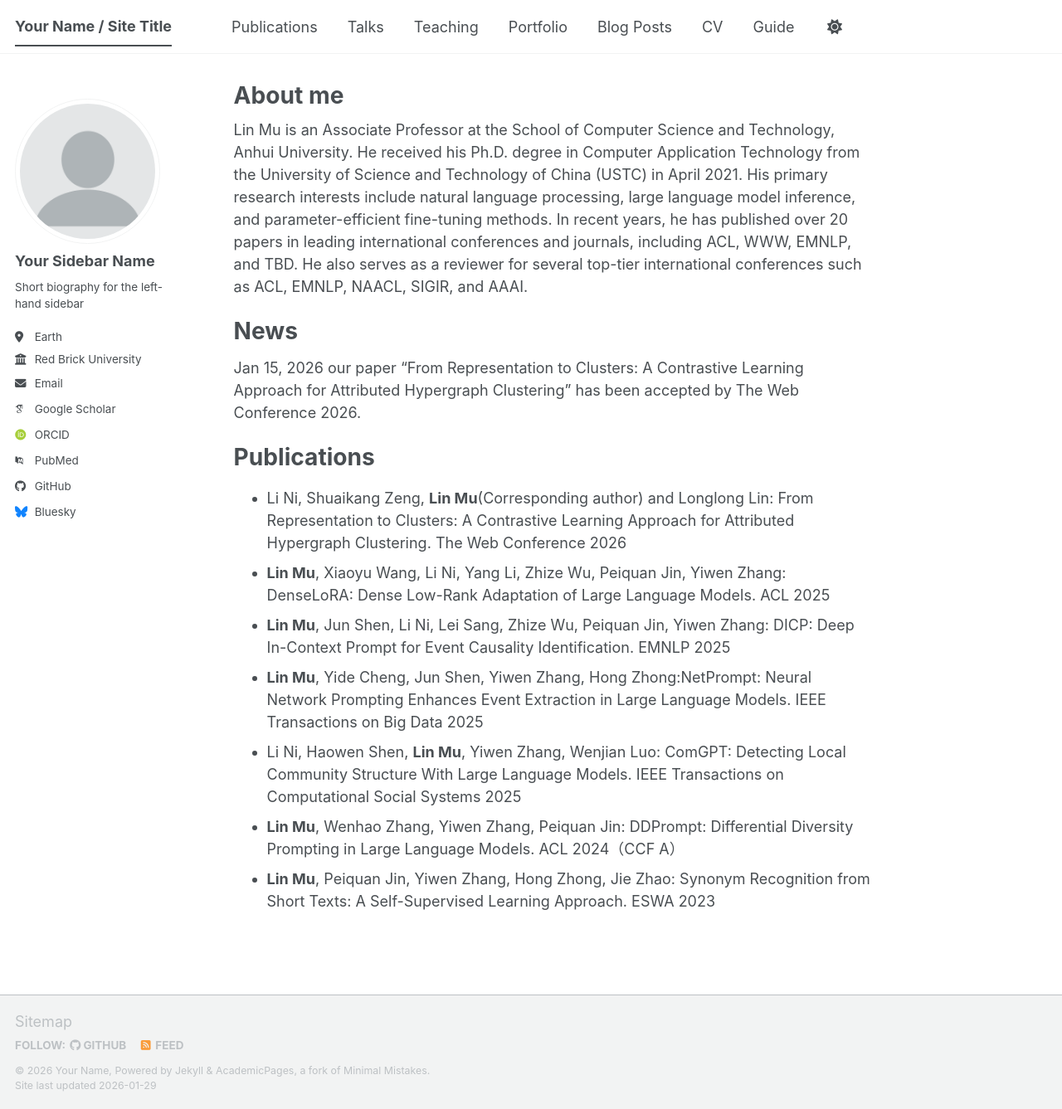
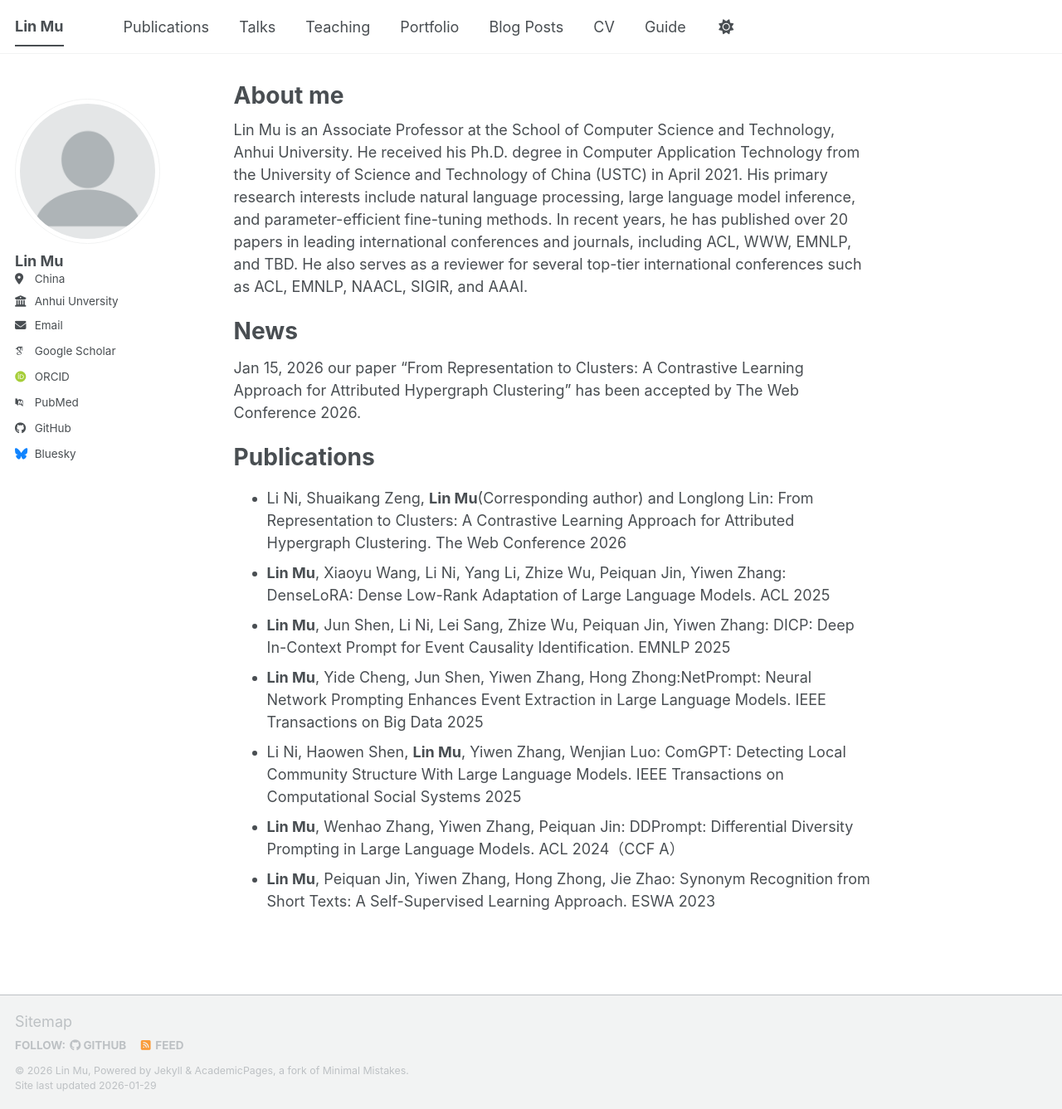
Before and after one commit to mulin-ahu/mulin.github.io, a Jekyll site: the page built from _pages/about.md, in a window 1280 px wide and 1337 px high. Shown: the whole window at 83% size. Built offline with Jekyll 4.4.1, drawn with Linux system fonts in a browser that asks for light colours; some web fonts are replaced; a script bundle is joined from its source files by our own code; library files that are not in the unit come from our copies.

Commit message:
Update _config.yml

```diff
--- a/_config.yml
+++ b/_config.yml
@@ -9,9 +9,9 @@
 # Basic Site Settings
 locale                   : "en-US"
 site_theme               : "default" # The available themes options are "default", "air", "sunrise", "mint", "dirt" and "contrast"
-title                    : "Your Name / Site Title"
+title                    : "Lin Mu"
 title_separator          : "-"
-name                     : &name "Your Name"
+name                     : &name "Lin Mu"
 description              : &description "Your Name's academic portfolio"   # Update this with a general description of your site, this is the default if not overridden by a page
 url                      : https://academicpages.github.io # The base hostname & protocol for your site e.g. "https://[your GitHub username].github.io",
                                                            # or if you already have some other page hosted on Github then use "https://[your GitHub username].github.io/[Your Repo Name]"
@@ -24,13 +24,13 @@ repository               : "academicpages/academicpages.github.io"
 author:
   # Biographic information
   avatar           : "profile.png"
-  name             : "Your Sidebar Name"
+  name             : "Lin Mu"
   pronouns         : # example: "she/her"
-  bio              : "Short biography for the left-hand sidebar"
-  location         : "Earth"
-  employer         : "Red Brick University"
+  bio              : #"Short biography for the left-hand sidebar"
+  location         : "China"
+  employer         : "Anhui Unversity"
   uri              : # URL
-  email            : "none@example.org"
+  email            : "mulin@ahu.edu.cn"
 
   # Academic websites
   academia         : # URL
```
